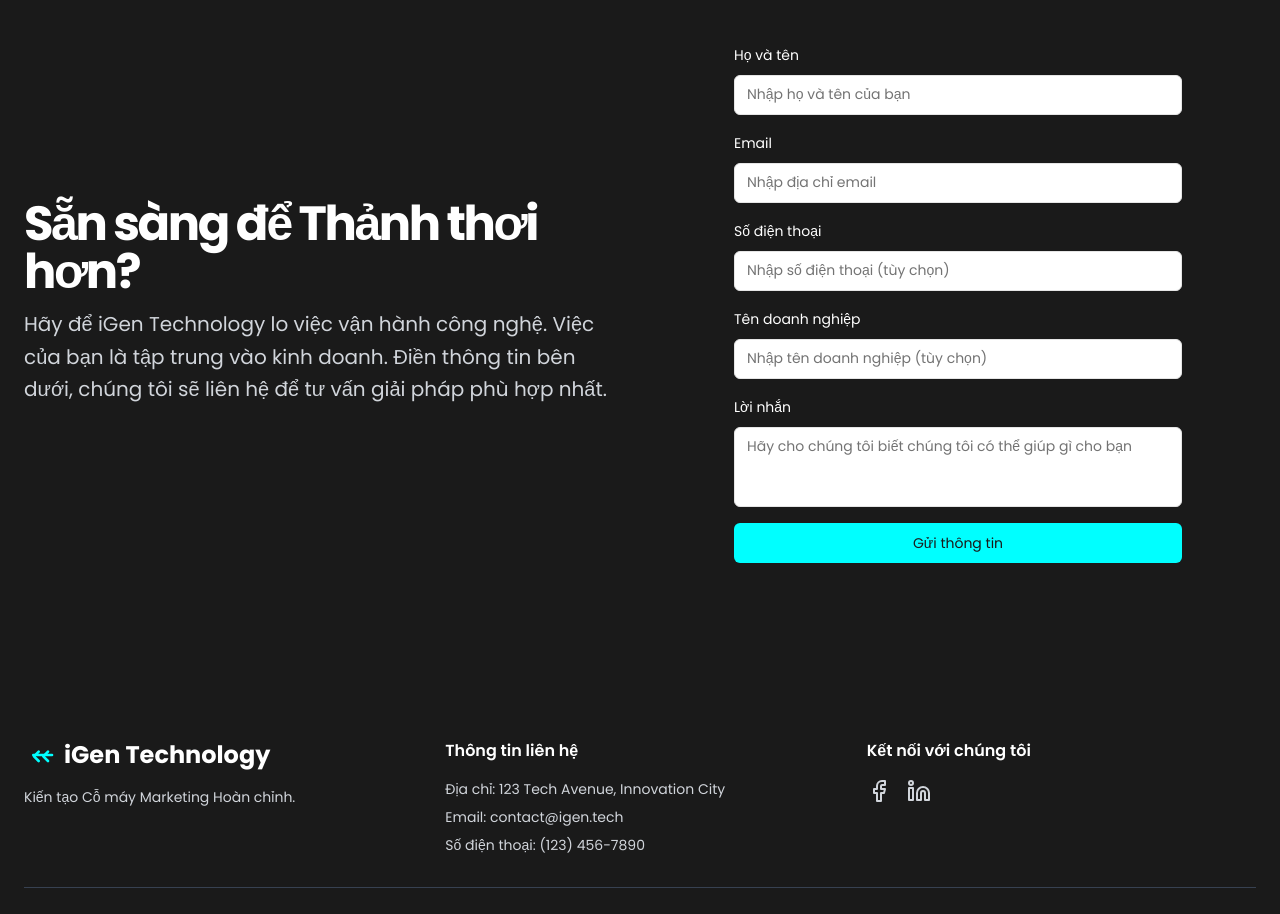
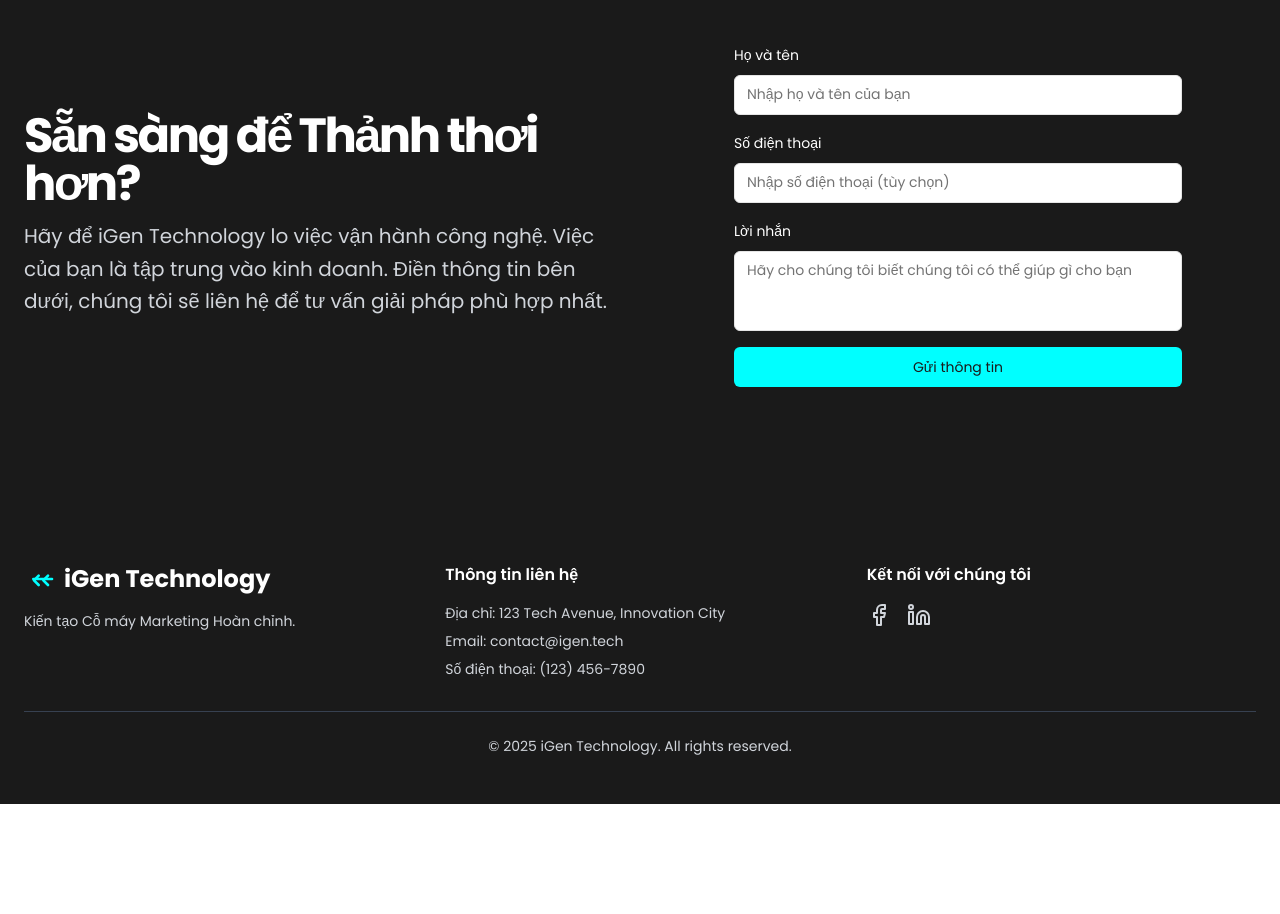
Before and after one commit to jb007-gg/igen-backend, a Next.js app: page / in a window 1280 px wide. Shown: the part 3600-4514 px from the top of the page. After the commit the page ends 4404 px from the top, so only its background shows below. Built offline with nearby package versions, Linux system fonts and the light colour scheme.

Commit message:
remove the Tên doanh nghiệp and Email

```diff
--- a/src/components/landing/contact-form.tsx
+++ b/src/components/landing/contact-form.tsx
@@ -19,9 +19,7 @@ import { useToast } from '@/hooks/use-toast';
 
 const formSchema = z.object({
   name: z.string().min(2, { message: 'Họ và tên phải có ít nhất 2 ký tự.' }),
-  email: z.string().email({ message: 'Địa chỉ email không hợp lệ.' }),
   phone: z.string().optional(),
-  company: z.string().optional(),
   message: z.string().min(10, { message: 'Lời nhắn phải có ít nhất 10 ký tự.' }),
 });
 
@@ -31,9 +29,7 @@ export function ContactForm() {
     resolver: zodResolver(formSchema),
     defaultValues: {
       name: '',
-      email: '',
       phone: '',
-      company: '',
       message: '',
     },
   });
@@ -65,38 +61,12 @@ export function ContactForm() {
         />
         <FormField
           control={form.control}
-          name="email"
-          render={({ field }) => (
-            <FormItem>
-              <FormLabel>Email</FormLabel>
-              <FormControl>
-                <Input placeholder="Nhập địa chỉ email" {...field} />
-              </FormControl>
-              <FormMessage />
-            </FormItem>
-          )}
-        />
-        <FormField
-          control={form.control}
           name="phone"
           render={({ field }) => (
             <FormItem>
               <FormLabel>Số điện thoại</FormLabel>
               <FormControl>
                 <Input placeholder="Nhập số điện thoại (tùy chọn)" {...field} />
-              </FormControl>
-              <FormMessage />
-            </FormItem>
-          )}
-        />
-        <FormField
-          control={form.control}
-          name="company"
-          render={({ field }) => (
-            <FormItem>
-              <FormLabel>Tên doanh nghiệp</FormLabel>
-              <FormControl>
-                <Input placeholder="Nhập tên doanh nghiệp (tùy chọn)" {...field} />
               </FormControl>
               <FormMessage />
             </FormItem>
```
